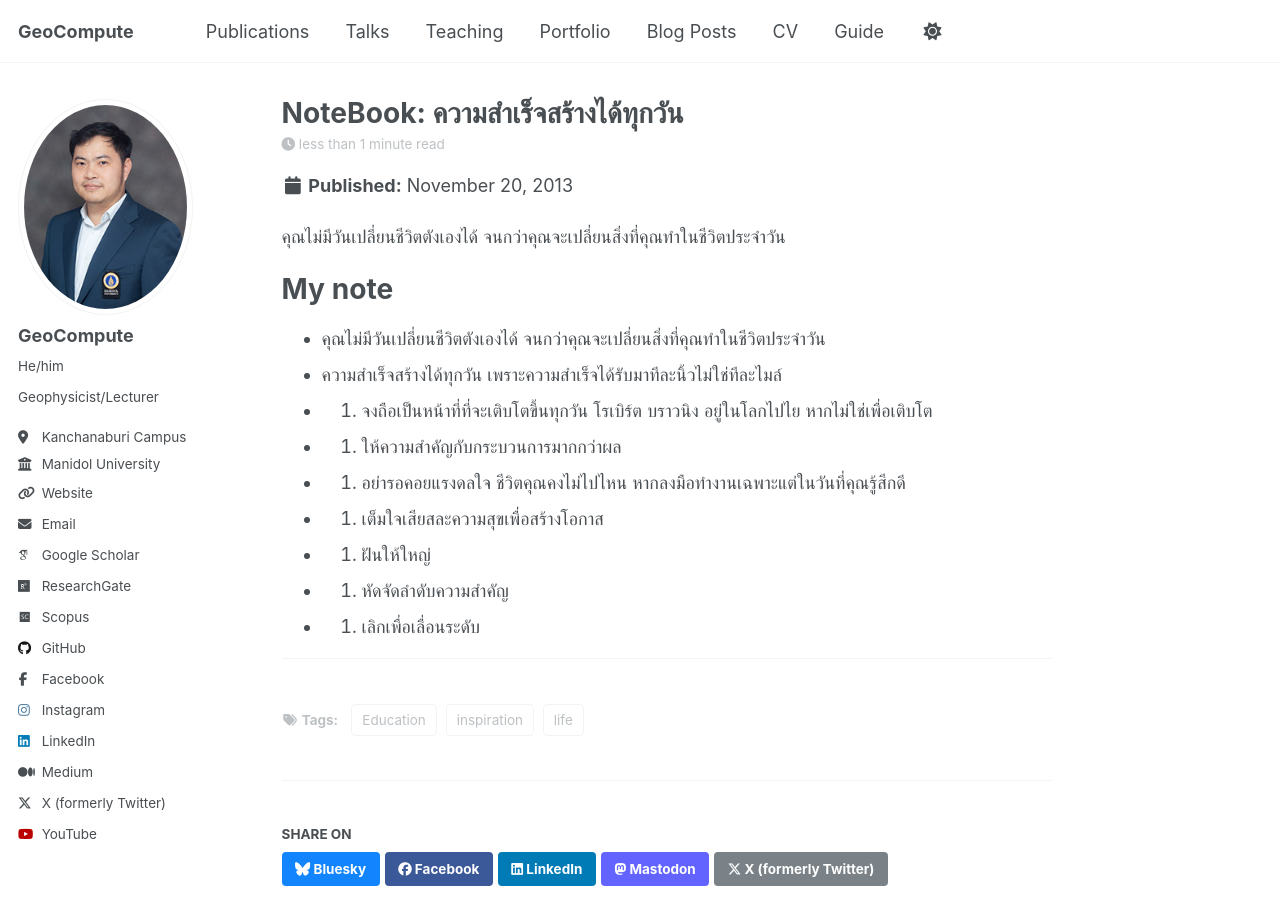
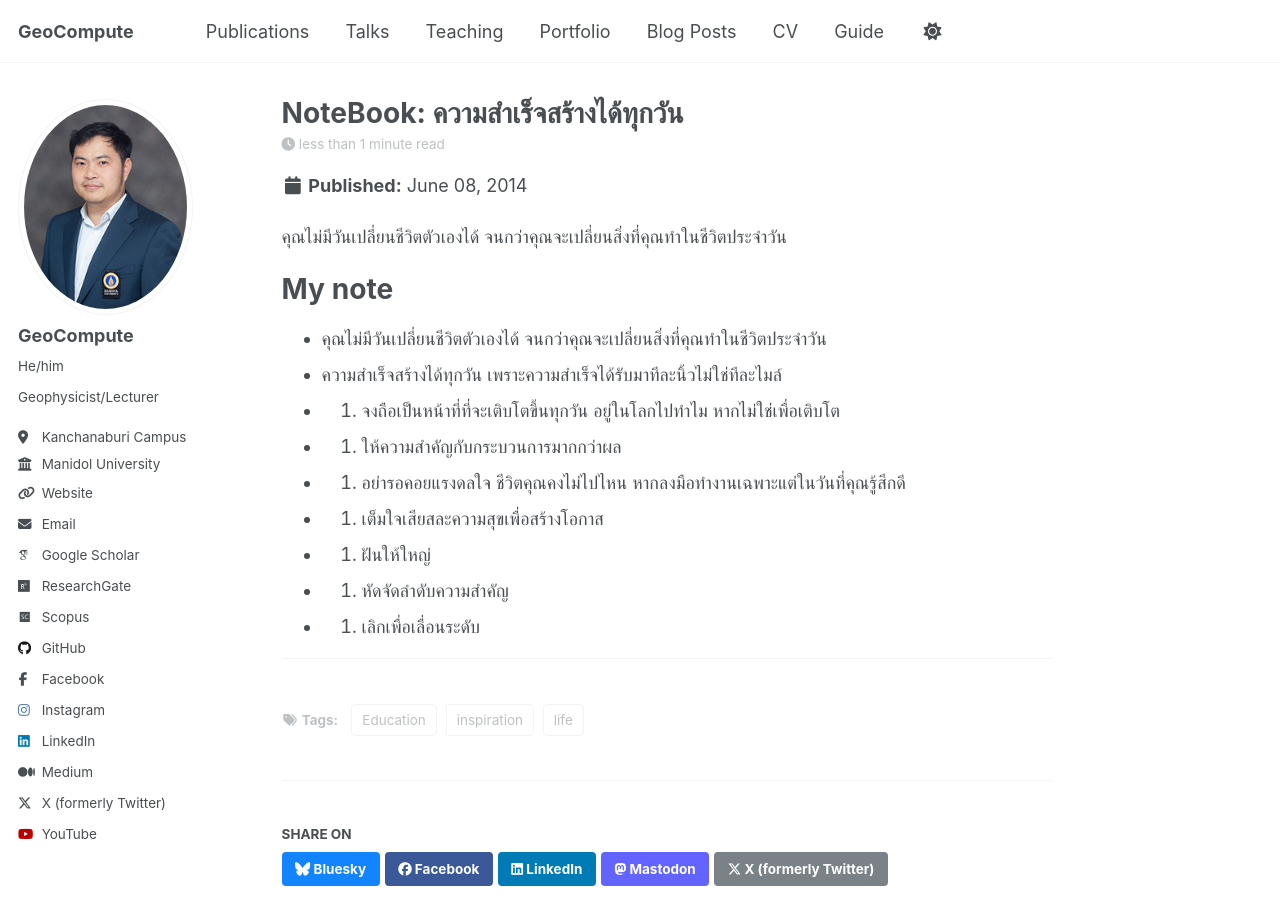
Before and after one commit to Songkhun/Songkhun.github.io, a Jekyll site: the page built from _posts/2014-06-08-JohnMaxwel.md, in a window 1280 px wide and 900 px high. Built offline with Jekyll 4.4.1, drawn with Linux system fonts in a browser that asks for light colours; some web fonts are replaced; a script that is not in the unit is left out.

Commit message:
Update 2014-06-08-JohnMaxwel.md

```diff
--- a/_posts/2014-06-08-JohnMaxwel.md
+++ b/_posts/2014-06-08-JohnMaxwel.md
@@ -1,6 +1,6 @@
 ---
 title: 'NoteBook: ความสำเร็จสร้างได้ทุกวัน'
-date: 2013-11-20
+date: 2014-06-08
 permalink: /posts/2014-06-08-JohnMaxwel
 tags:
   - Education
@@ -8,13 +8,13 @@ tags:
   - inspiration
 ---
 
-คุณไม่มีวันเปลี่ยนชีวิตตังเองได้ จนกว่าคุณจะเปลี่ยนสิ่งที่คุณทำในชีวิตประจำวัน
+คุณไม่มีวันเปลี่ยนชีวิตตัวเองได้ จนกว่าคุณจะเปลี่ยนสิ่งที่คุณทำในชีวิตประจำวัน
 
 My note
 ======
-- คุณไม่มีวันเปลี่ยนชีวิตตังเองได้ จนกว่าคุณจะเปลี่ยนสิ่งที่คุณทำในชีวิตประจำวัน
+- คุณไม่มีวันเปลี่ยนชีวิตตัวเองได้ จนกว่าคุณจะเปลี่ยนสิ่งที่คุณทำในชีวิตประจำวัน
 - ความสำเร็จสร้างได้ทุกวัน เพราะความสำเร็จได้รับมาทีละนิ้วไม่ใช่ทีละไมล์
-- 1. จงถือเป็นหน้าที่ที่จะเติบโตขึ้นทุกวัน โรเบิร์ต บราวนิง อยู่ในโลกไปไย หากไม่ใช่เพื่อเติบโต
+- 1. จงถือเป็นหน้าที่ที่จะเติบโตขึ้นทุกวัน อยู่ในโลกไปทำไม หากไม่ใช่เพื่อเติบโต
 - 2. ให้ความสำคัญกับกระบวนการมากกว่าผล
 - 3. อย่ารอคอยแรงดลใจ ชีวิตคุณคงไม่ไปไหน หากลงมือทำงานเฉพาะแต่ในวันที่คุณรู้สึกดี
 - 4. เต็มใจเสียสละความสุขเพื่อสร้างโอกาส
```
